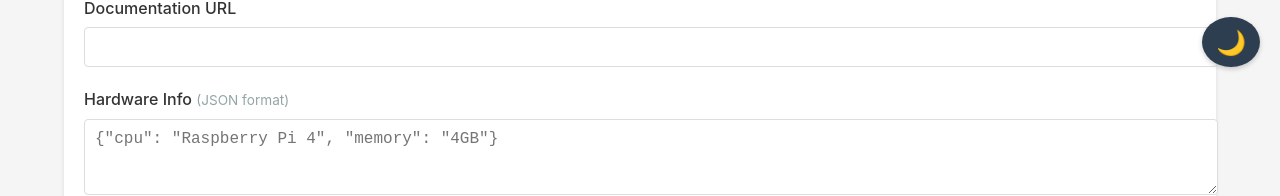
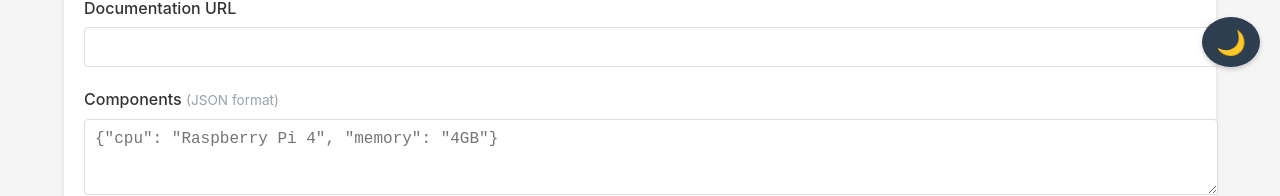
Before and after one commit to MaximMeusPXL/shelfware, a React (Vite) app in the folder frontend/: page /create in a window 1280 px wide. Shown: the part 713-909 px from the top of the page. Built offline with nearby package versions, Linux system fonts and the light colour scheme.

Commit message:
fix: Rename "Hardware Info" to "Components" for consistency across project components

```diff
--- a/frontend/src/components/ProjectCard.tsx
+++ b/frontend/src/components/ProjectCard.tsx
@@ -49,7 +49,7 @@ const ProjectCard: React.FC<ProjectCardProps> = ({ project, onDelete }) => {
 
       {project.hardwareInfo && (
         <div className="hardware-info">
-          <h4>Hardware:</h4>
+          <h4>Components:</h4>
           <pre>{formatHardwareInfo(project.hardwareInfo)}</pre>
         </div>
       )}
--- a/frontend/src/pages/CreateProject.tsx
+++ b/frontend/src/pages/CreateProject.tsx
@@ -192,7 +192,7 @@ const CreateProject: React.FC = () => {
 
         <div className="form-group">
           <label htmlFor="hardwareInfo">
-            Hardware Info <span className="hint">(JSON format)</span>
+            Components <span className="hint">(JSON format)</span>
           </label>
           <textarea
             id="hardwareInfo"
--- a/frontend/src/pages/EditProject.tsx
+++ b/frontend/src/pages/EditProject.tsx
@@ -234,7 +234,7 @@ const EditProject: React.FC = () => {
 
         <div className="form-group">
           <label htmlFor="hardwareInfo">
-            Hardware Info <span className="hint">(JSON format)</span>
+            Components <span className="hint">(JSON format)</span>
           </label>
           <textarea
             id="hardwareInfo"
--- a/frontend/src/pages/ProjectDetails.tsx
+++ b/frontend/src/pages/ProjectDetails.tsx
@@ -157,7 +157,7 @@ const ProjectDetails: React.FC = () => {
 
         {project.hardwareInfo && (
           <div className="details-section">
-            <h2>Hardware Info</h2>
+            <h2>Components</h2>
             <div className="hardware-info-box">
               <pre>{formatHardwareInfo(project.hardwareInfo)}</pre>
             </div>
```
